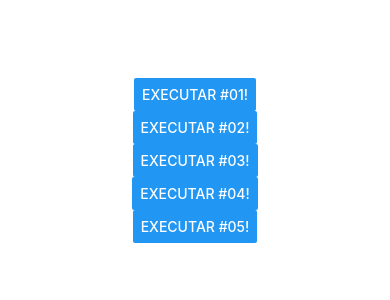
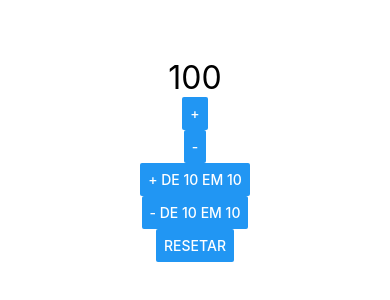
Before and after one commit to rudatorquato/Curso-React-Native-Cod3r, a React Native app in the folder Exercicios/: screen / in a window 390 px wide. Shown: the part 262-562 px from the top of the page. Built offline with nearby package versions, Linux system fonts and the light colour scheme.

Commit message:
Componente com Estado(useState)

```diff
--- a/Exercicios/src/App.js
+++ b/Exercicios/src/App.js
@@ -1,7 +1,8 @@
 import React from 'react'
 import { View, StyleSheet } from 'react-native'
 
-import Botao from './components/Botao'
+import Contador from './components/Contador'
+//import Botao from './components/Botao'
 //import Titulo from './components/Titulo'
 //import Aleatorio from './components/Aleatorio'
 //import MinMax from './components/MinMax'
@@ -11,14 +12,15 @@
 export default () => (
     <View style={style.App}>
 
+        <Contador inicial={100} passo={10}/>
+        {/*
         <Botao/>
-        {/*
         <Titulo principal="Cadastro Produto"
                 secundario="Tela de Cadastro do Produto"
         />
-        <Aleatorio min={1} max={50}/>
-        <MinMax min="3" max="20"/>
-        <MinMax min={3} max={20}/>
+        <Aleatorio min={1} max={50} />
+        <MinMax min="3" max="20" />
+        <MinMax min={3} max={20} />
         <CompPadrao />
         <Comp1 />
         <Comp2 />
--- /dev/null
+++ b/Exercicios/src/components/Contador.js
@@ -0,0 +1,33 @@
+import React, {useState} from 'react'
+import {Text, Button } from 'react-native'
+import Estilo from './estilo'
+
+export default props => {
+    //let numero = props.inicial
+
+    const [numero, setNumero] = useState(props.inicial)
+
+    const inc = () => {
+        setNumero(numero + 1)
+        //console.warn(numero)
+    }
+    const dec = () => setNumero(numero - 1)
+
+    const inc10 = () => setNumero(numero + props.passo)
+
+    const dec10 = () => setNumero(numero -  props.passo)
+
+    const res = () => setNumero(props.inicial)
+
+    return (
+
+        <>
+            <Text style={Estilo.txtG}>{numero}</Text>
+            <Button title="+" onPress={inc}/>
+            <Button title="-" onPress={dec}/>
+            <Button title="+ de 10 em 10" onPress={inc10}/>
+            <Button title="- de 10 em 10" onPress={dec10}/>
+            <Button title="Resetar" onPress={res}/>
+        </>
+    )
+}
```
